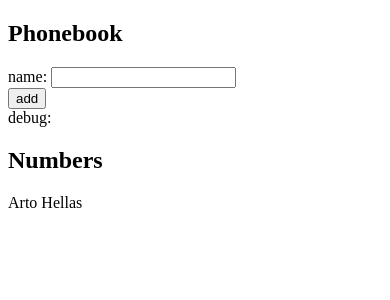
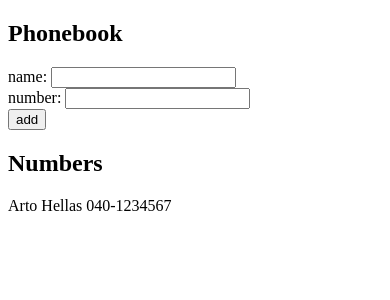
Before and after one commit to Tamar154/full-stack-open, a React (Vite) app in the folder part2/phonebook/: page / in a window 390 px wide. Shown: the top 300 px of the page. Built offline with nearby package versions, Linux system fonts and the light colour scheme.

Commit message:
2.8: The Phonebook Step 3

```diff
--- a/part2/phonebook/src/App.jsx
+++ b/part2/phonebook/src/App.jsx
@@ -1,28 +1,40 @@
 import { useState } from "react";
 
 const App = () => {
-  const [persons, setPersons] = useState([{ name: "Arto Hellas" }]);
+  const [persons, setPersons] = useState([
+    { name: "Arto Hellas", number: "040-1234567" },
+  ]);
 
   const [newName, setNewName] = useState("");
+  const [newNumber, setNewNumber] = useState("");
 
   // Handler for when the form is submitted
-  const addName = (event) => {
+  const addPerson = (event) => {
     event.preventDefault(); // Prevent page reload
 
     const personObject = {
       name: newName,
+      number: newNumber,
     };
 
-    // Alert the user if name already exists
-    const exists = persons.some((person) => person.name === newName);
+    // Alert the user if name/number already exists
+    const nameExists = persons.some((person) => person.name === newName);
+    const numberExists = persons.some((person) => person.number === newNumber);
 
-    if (exists) {
+    if (nameExists && numberExists) {
+      alert(`${newName} and ${newNumber} are already added to phonebook`);
+      return;
+    } else if (nameExists) {
       alert(`${newName} is already added to phonebook`);
+      return;
+    } else if (numberExists) {
+      alert(`${newNumber} is already added to phonebook`);
       return;
     }
 
     setPersons(persons.concat(personObject));
     setNewName("");
+    setNewNumber("");
   };
 
   // Handler for updating input state on each keystroke
@@ -30,22 +42,30 @@ const App = () => {
     setNewName(event.target.value);
   };
 
+  const handleNumberChange = (event) => {
+    setNewNumber(event.target.value);
+  };
+
   return (
     <div>
       <h2>Phonebook</h2>
-      <form onSubmit={addName}>
+      <form onSubmit={addPerson}>
         <div>
           name: <input value={newName} onChange={handleNameChange} />
         </div>
         <div>
+          number: <input value={newNumber} onChange={handleNumberChange} />
+        </div>
+        <div>
           <button type="submit">add</button>
         </div>
-        <div>debug: {newName}</div>
       </form>
       <h2>Numbers</h2>
       <div>
         {persons.map((person) => (
-          <p key={person.name}>{person.name}</p>
+          <p key={person.name}>
+            {person.name} {person.number}
+          </p>
         ))}
       </div>
     </div>
```
